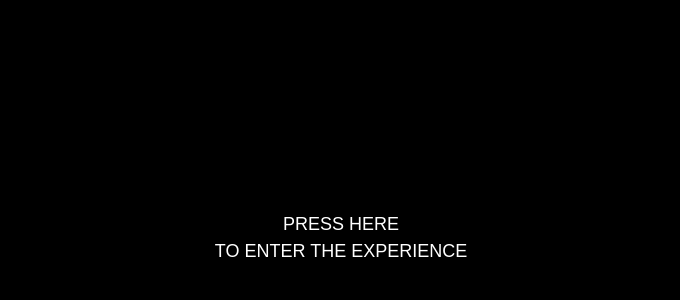
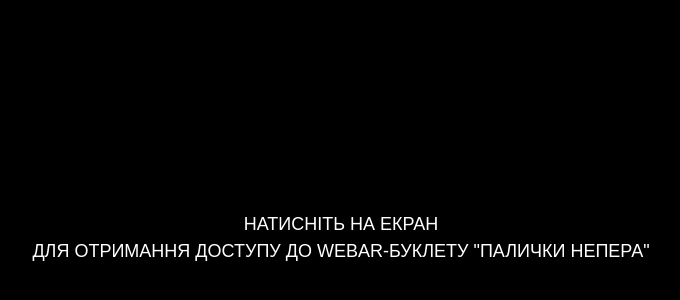
Before and after one commit to tsvxar/NeperSticks, a plain HTML site: page index.html in a window 1280 px wide. Shown: the part 162-462 px from the top of the page, without its empty margins (299-979 px from the left). Drawn offline with nearby package versions, Linux system fonts and the light colour scheme.

Commit message:
Changed by GitHub

```diff
--- a/index.html
+++ b/index.html
@@ -26,9 +26,9 @@
                 text-transform: uppercase; font-family: Arial, Helvetica, sans-serif; font-weight: 400; line-height: 1.5em; font-size: large; white-space: nowrap;
                 user-select: none; pointer-events: none;
             ">
-            Press here
+            Натисніть на екран
             <br>
-            to enter the experience
+            для отримання доступу до WebAR-буклету "Палички Непера"
         </div>
     </div>
 
```
